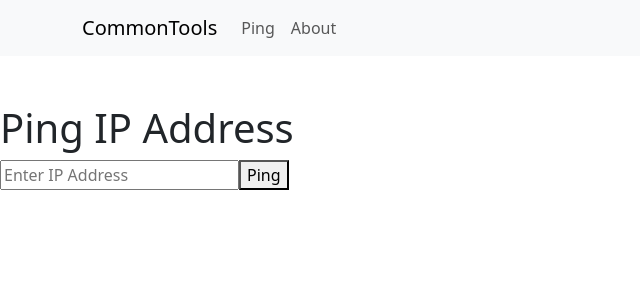
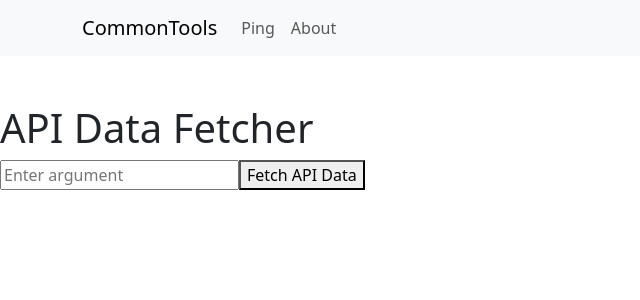
Before and after one commit to QuentinHelion/common-tools, a React (Create React App) app: page /ping in a window 1280 px wide. Shown: the top 300 px of the page, without its empty margins (0-640 px from the left). Built offline with nearby package versions, Linux system fonts and the light colour scheme.

Commit message:
add ping api method

```diff
--- a/package.json
+++ b/package.json
@@ -9,6 +9,7 @@
     "@testing-library/user-event": "^13.5.0",
     "axios": "^1.4.0",
     "bootstrap": "^5.3.1",
+    "http-proxy-middleware": "^2.0.6",
     "prop-types": "^15.8.1",
     "react": "^18.2.0",
     "react-bootstrap": "^2.8.0",
--- a/src/components/pages/Ping.js
+++ b/src/components/pages/Ping.js
@@ -1,38 +1,40 @@
 import React, { useState } from 'react';
-import axios from 'axios';
 
 function Ping() {
-    const [ipAddress, setIpAddress] = useState('');
-    const [pingResult, setPingResult] = useState('');
+    const [inputValue, setInputValue] = useState('');
+    const [apiData, setApiData] = useState(null);
 
-    const handlePing = async () => {
+    const handleInputChange = (event) => {
+        setInputValue(event.target.value);
+    };
+
+    const fetchData = async () => {
         try {
-            const startTime = Date.now();
-            // axios.defaults.headers.post['Access-Control-Allow-Origin'] = '*';
-            await axios.head(`http://${ipAddress}`, { timeout: 5000 }); // Adjust timeout as needed
-            const endTime = Date.now();
-            const pingTime = endTime - startTime;
-            setPingResult(`Ping time to ${ipAddress}: ${pingTime} ms`);
+            const response = await fetch(`http://localhost:5000/ping?addr=${inputValue}`);
+            const data = await response.json();
+            setApiData(data);
+            console.log(response);
         } catch (error) {
-            setPingResult(`Error: ${error.message} `);
+            console.error('Error fetching data:', error);
         }
     };
 
     return (
-        <div className="App">
-            <h1>Ping IP Address</h1>
-            <div>
-                <input
-                    type="text"
-                    placeholder="Enter IP Address"
-                    value={ipAddress}
-                    onChange={(e) => setIpAddress(e.target.value)}
-                />
-                <button onClick={handlePing}>Ping</button>
-            </div>
-            <div>
-                <p>{pingResult}</p>
-            </div>
+        <div>
+            <h1>API Data Fetcher</h1>
+            <input
+                type="text"
+                value={inputValue}
+                onChange={handleInputChange}
+                placeholder="Enter argument"
+            />
+            <button onClick={fetchData}>Fetch API Data</button>
+            {apiData && (
+                <div>
+                    <h2>API Response:</h2>
+                    <pre>{JSON.stringify(apiData, null, 2)}</pre>
+                </div>
+            )}
         </div>
     );
 }
```
Also changed, not shown: 1 other file (tests, documents, lock files or other folders).
